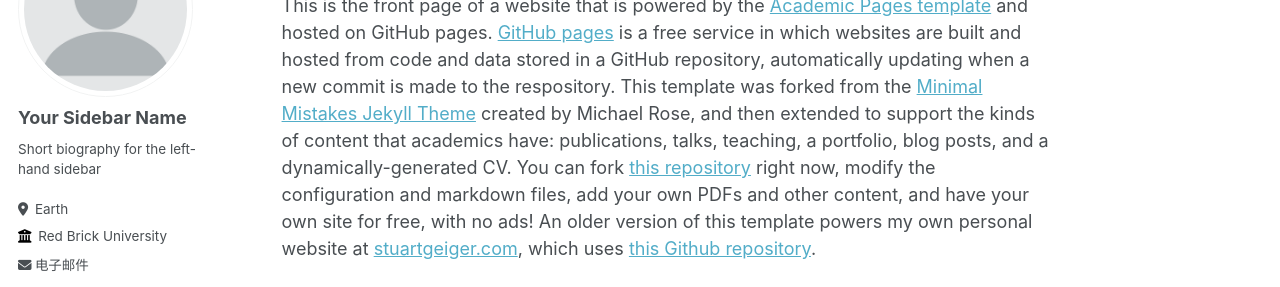
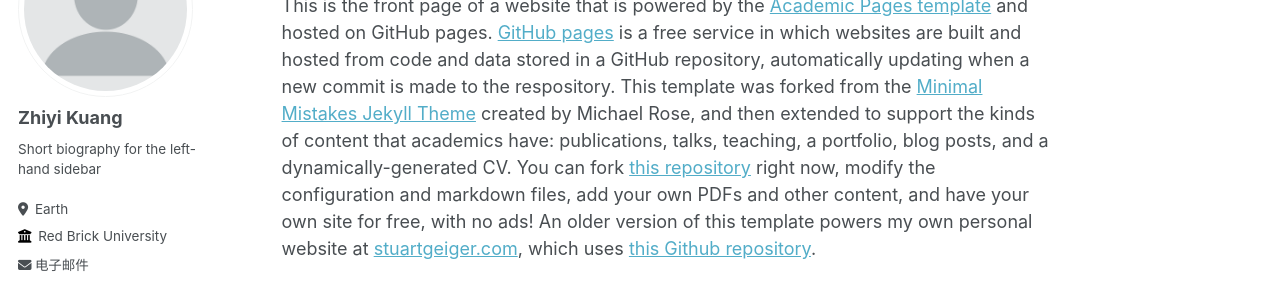
Before and after one commit to Musinghead/musinghead.github.io, a Jekyll site: the page built from _pages/about.md, in a window 1280 px wide. Shown: the part 184-471 px from the top of the page. Built offline with Jekyll 4.4.1, drawn with Linux system fonts in a browser that asks for light colours; some web fonts are replaced.

Commit message:
Update _config.yml

```diff
--- a/_config.yml
+++ b/_config.yml
@@ -22,7 +22,7 @@
 author:
   # Biographic information
   avatar           : "profile.png"
-  name             : "Your Sidebar Name"
+  name             : "Zhiyi Kuang"
   pronouns         : # example: "she/her"
   bio              : "Short biography for the left-hand sidebar"
   location         : "Earth"
```
